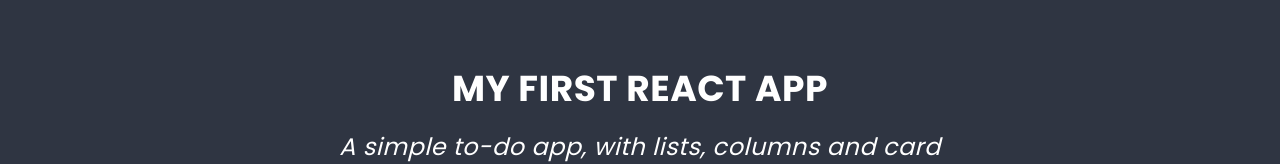
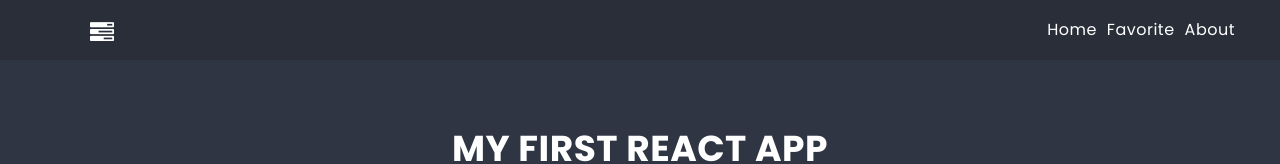
Before and after one commit to Cinamon88/FirstReactApp, a React (Create React App) app: page / in a window 1280 px wide. Shown: the top 164 px of the page. Built offline with nearby package versions, Linux system fonts and the light colour scheme.

Commit message:
add NavBar (no links)

```diff
--- a/package.json
+++ b/package.json
@@ -10,6 +10,7 @@
     "react": "^18.2.0",
     "react-dom": "^18.2.0",
     "react-redux": "7.2.5",
+    "react-router-dom": "6.0.1",
     "react-scripts": "5.0.1",
     "redux": "4.2.0",
     "redux-devtools-extension": "2.13.9",
--- a/src/App.js
+++ b/src/App.js
@@ -2,14 +2,18 @@ import Container from './components/Container/Container';
 import Hero from './components/Hero/Hero';
 import SearchForm from './components/SearchForm/SearchForm';
 import List from './components/List/List';
+import NavBar from './components/NavBar/NavBar';
 
 const App = () => {
   return (
-    <Container>
-      <Hero />
-      <SearchForm />
-      <List />
-    </Container>
+    <main>
+      <NavBar />
+      <Container>
+        <Hero />
+        <SearchForm />
+        <List />
+      </Container>
+    </main>
   );
 };
 
--- /dev/null
+++ b/src/components/NavBar/NavBar.js
@@ -0,0 +1,21 @@
+import Container from '../Container/Container';
+import styles from './NavBar.module.scss';
+
+const NavBar = () => {
+    return (
+        <nav className={styles.NavBar}>
+            <Container>
+                <div className={styles.links}>
+                    <i className={styles.icon + " fa fa-tasks"} aria-hidden="true"></i>
+                    <ul>
+                        <li>Home</li>
+                        <li>Favorite</li>
+                        <li>About</li>
+                    </ul>
+                </div>
+            </Container>
+        </nav>
+    )
+}
+
+export default NavBar;
--- /dev/null
+++ b/src/components/NavBar/NavBar.module.scss
@@ -0,0 +1,27 @@
+@import '../../styles/settings.scss';
+
+.NavBar {
+    background-color: darken($color-dark, 3%);
+    margin-top: -20px;
+}
+
+.links {
+    display: flex;
+    justify-content: space-between;
+    font-size: 16px;
+}
+
+.links ul {
+    display: flex;
+    flex-direction: row;
+    list-style: none;
+}
+
+.links ul li {
+    padding: 5px;
+}
+
+.links .icon {
+    margin: 20px 0 0 50px;
+    font-size: 24px;
+}
```
Also changed, not shown: 1 other file (tests, documents, lock files or other folders).
